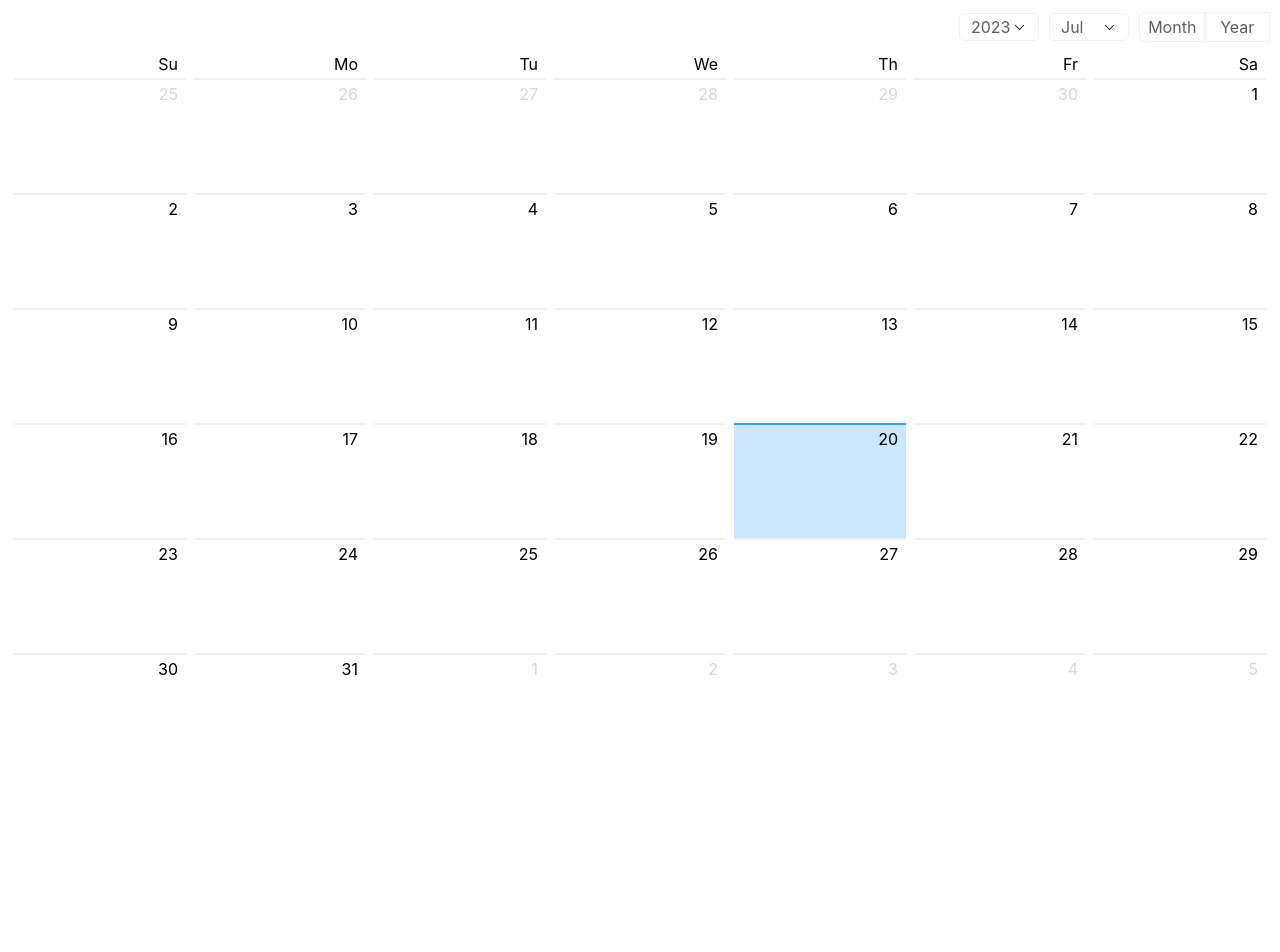
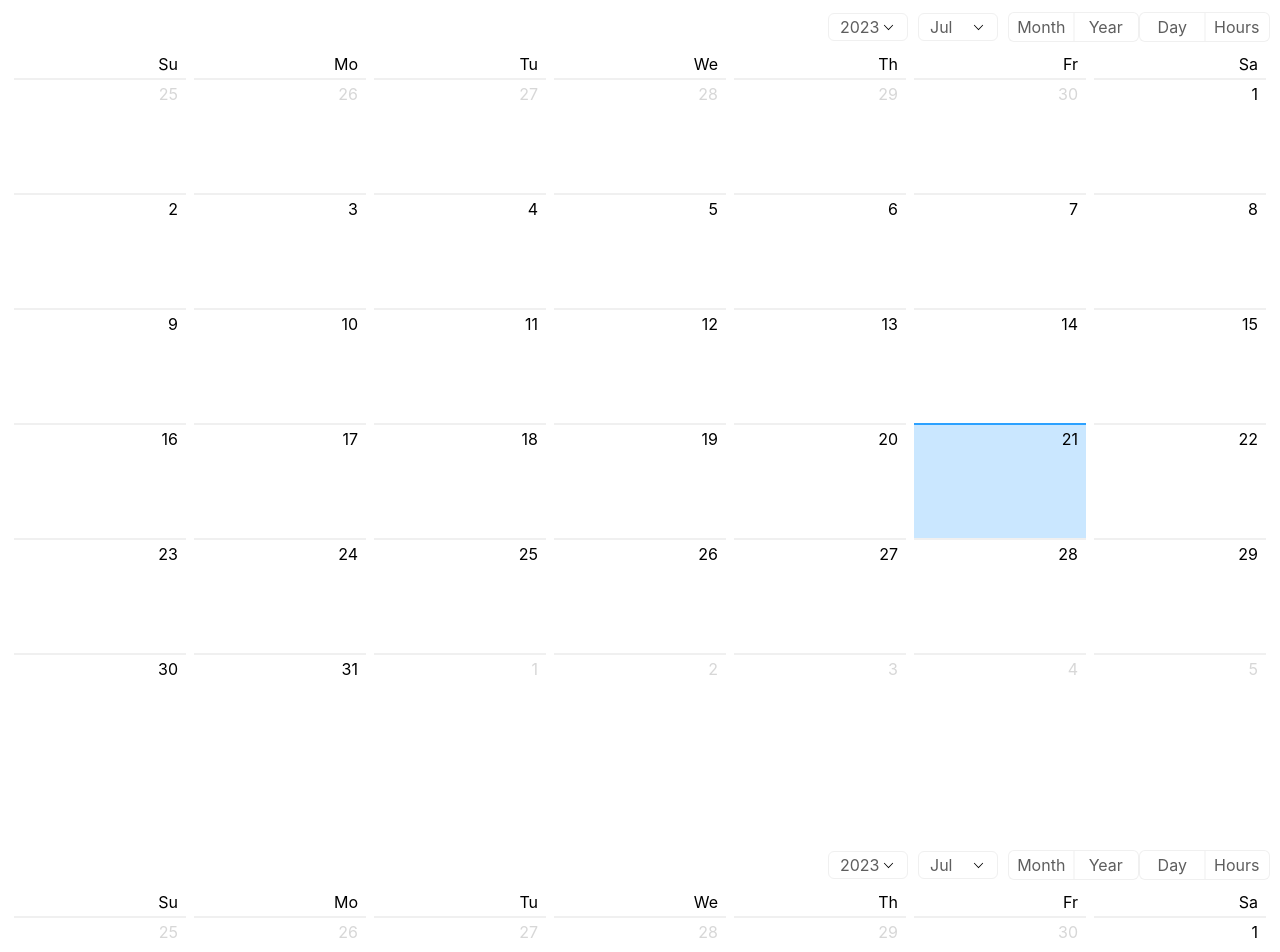
Before and after one commit to DenisEgorov200/react-calendar, a React (Vite) app: page / in a window 1280 px wide. Shown: the top 952 px of the page. Before the commit the page ends 854 px from the top, so only its background shows below. Built offline with nearby package versions, Linux system fonts and the light colour scheme.

Commit message:
feat(header): add 2 redio button

```diff
--- a/src/App.jsx
+++ b/src/App.jsx
@@ -1,4 +1,3 @@
-import { Header } from 'components/Header/Header.jsx';
 import { Calendar } from 'components/Calendar/Calendar.jsx';
 
 import styles from './App.module.scss';
@@ -6,7 +5,8 @@ import styles from './App.module.scss';
 function App() {
   return (
     <div className={styles.wrapper}>
-      <Header />
+      <Calendar />
+      <Calendar />
       <Calendar />
     </div>
   );
--- a/src/App.module.scss
+++ b/src/App.module.scss
@@ -14,5 +14,5 @@ body {
 }
 
 .wrapper {
-  height: 100vh;
+  min-height: 100vh;
 }
--- a/src/components/Calendar/Calendar.jsx
+++ b/src/components/Calendar/Calendar.jsx
@@ -1,18 +1,18 @@
 import { useState } from 'react';
-
 import {
   eachDayOfInterval,
   endOfMonth,
   endOfWeek,
   format,
-  getDaysInMonth,
   isSameMonth,
   parse,
   startOfToday,
   startOfWeek,
 } from 'date-fns';
+import clsx from 'clsx';
+
 import { weekDays } from 'components/constants/constants.js';
-import clsx from 'clsx';
+import { Header } from 'components/Header/Header.jsx';
 
 import styles from './Calendar.module.scss';
 
@@ -20,7 +20,7 @@ export const Calendar = () => {
   const today = startOfToday();
   const [currentDate] = useState(format(today, 'MMM-yyyy'));
   const firstDayCurrentDate = parse(currentDate, 'MMM-yyyy', new Date());
-  const [indexDay, setIndexDay] = useState(startOfWeek(firstDayCurrentDate).getDate());
+  const [indexDay, setIndexDay] = useState(startOfWeek(firstDayCurrentDate).getDate() + 1);
 
   const calendarDays = eachDayOfInterval({
     start: startOfWeek(firstDayCurrentDate),
@@ -29,6 +29,7 @@ export const Calendar = () => {
 
   return (
     <div className={styles.calendar}>
+      <Header />
       <div className={clsx(styles.calendarContainer, styles.container)}>
         <ul className={styles.calendarNames}>
           {weekDays.map((weekDay) => (
--- a/src/components/Calendar/Calendar.module.scss
+++ b/src/components/Calendar/Calendar.module.scss
@@ -1,7 +1,11 @@
 @use 'scss' as *;
 
 .calendar {
-  height: 100vh;
+  height: 100%;
+
+  &:not(:last-child) {
+    margin: 0 0 70px 0;
+  }
 
   &Container {
     display: flex;
@@ -35,7 +39,7 @@
     padding: 4px 8px 89px;
     cursor: pointer;
     margin: 0 4px;
-    transition: background 0.3s ease-in-out;
+    transition: background 0.3s ease-in-out, border-color 0.3s ease-in-out;
 
     &:hover {
       background: rgba(0, 0, 0, 0.04);
--- a/src/components/Header/Header.jsx
+++ b/src/components/Header/Header.jsx
@@ -1,19 +1,35 @@
-import { useState } from 'react';
 import clsx from 'clsx';
 
 import { SelectWrapper } from 'components/SelectWrapper/SelectWrapper.jsx';
 import { RadioButton } from 'components/ui/RadioButton/RadioButton.jsx';
 
 import styles from './Header.module.scss';
+import { useState } from 'react';
 
 const radioItems = ['month', 'year'];
+const radioItems1 = ['day', 'hours'];
 
 export const Header = () => {
+  const [selectedRadioBtn, setSelectedRadioBtn] = useState('');
+
+  const onChangeInput = (item) => {
+    setSelectedRadioBtn(item);
+  };
+
   return (
     <header className={styles.header}>
       <div className={clsx(styles.headerContainer, styles.container)}>
         <SelectWrapper />
-        <RadioButton radioItems={radioItems} />
+        <RadioButton
+          radioItems={radioItems}
+          onChangeInput={onChangeInput}
+          selectedRadioBtn={selectedRadioBtn}
+        />
+        <RadioButton
+          radioItems={radioItems1}
+          onChangeInput={onChangeInput}
+          selectedRadioBtn={selectedRadioBtn}
+        />
       </div>
     </header>
   );
--- a/src/components/SelectWrapper/SelectWrapper.jsx
+++ b/src/components/SelectWrapper/SelectWrapper.jsx
@@ -1,16 +1,15 @@
 import { useState } from 'react';
-import { useDispatch, useSelector } from 'react-redux';
 
-import { setSelectByMonth, setSelectByYear } from '@/store/select/selectSlice.js';
 import { months, years } from 'components/constants/constants.js';
 import { Select } from 'components/ui/Select/Select.jsx';
 
 import styles from 'components/Header/Header.module.scss';
 
 export const SelectWrapper = () => {
-  const dispatch = useDispatch();
-  const { currentYear } = useSelector((state) => state.select);
-  const { currentMonth } = useSelector((state) => state.select);
+  const [currentYear, setCurrentYear] = useState(new Date().getFullYear());
+  const [currentMonth, setCurrentMonth] = useState(
+    new Date().toLocaleString('default', { month: 'long' }).slice(0, 3),
+  );
 
   const [isActiveYears, setIsActiveYears] = useState(false);
   const [isActiveMonths, setIsActiveMonths] = useState(false);
@@ -20,7 +19,7 @@ export const SelectWrapper = () => {
       <Select
         defaultItem={currentYear}
         className={styles.headerSelect}
-        onClickOption={(option) => dispatch(setSelectByYear(option))}
+        onClickOption={(option) => setCurrentYear(option)}
         isActive={isActiveYears}
         setIsActive={setIsActiveYears}
         items={years}
@@ -28,7 +27,7 @@ export const SelectWrapper = () => {
       <Select
         defaultItem={currentMonth}
         className={styles.headerSelect}
-        onClickOption={(option) => dispatch(setSelectByMonth(option))}
+        onClickOption={(option) => setCurrentMonth(option)}
         isActive={isActiveMonths}
         setIsActive={setIsActiveMonths}
         items={months}
--- a/src/components/ui/RadioButton/RadioButton.jsx
+++ b/src/components/ui/RadioButton/RadioButton.jsx
@@ -3,14 +3,8 @@ import clsx from 'clsx';
 
 import styles from './RadioButton.module.scss';
 
-export const RadioButton = ({ radioItems }) => {
-  const [selectedRadioBtn, setSelectedRadioBtn] = useState('');
+export const RadioButton = ({ radioItems, onChangeInput, selectedRadioBtn }) => {
   const isRadioSelected = (value) => selectedRadioBtn === value;
-
-  const onChangeInput = (item) => {
-    setSelectedRadioBtn(item);
-    console.log(item);
-  };
 
   return (
     <div className={styles.radio}>
--- a/src/components/ui/RadioButton/RadioButton.module.scss
+++ b/src/components/ui/RadioButton/RadioButton.module.scss
@@ -17,6 +17,8 @@
     padding: 4px 11px;
     text-transform: capitalize;
     border: 1px solid $secondaryColor;
+    border-width: 1px 1px 1px 0;
+    border-radius: 0 6px 6px 0;
 
     input[type='radio'] {
       width: 0;
@@ -28,11 +30,6 @@
     &:first-child {
       border-radius: 6px 0 0 6px;
       border-width: 1px 0 1px 1px;
-    }
-
-    &:last-child {
-      border-radius: 0 6px 6px 0;
-      border-width: 1px 1px 1px 0;
     }
   }
 
```
